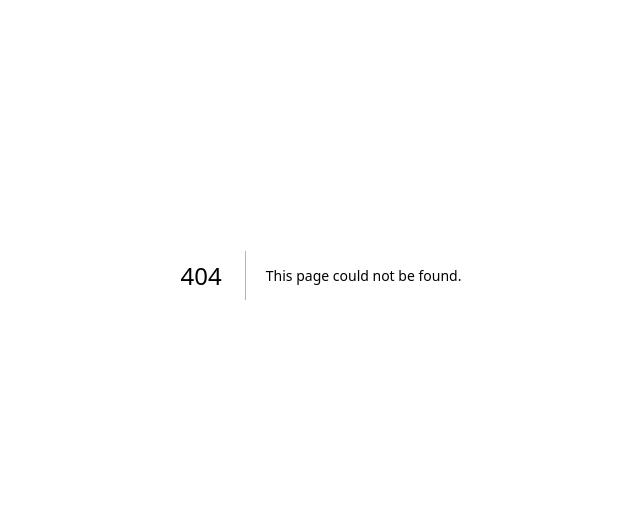
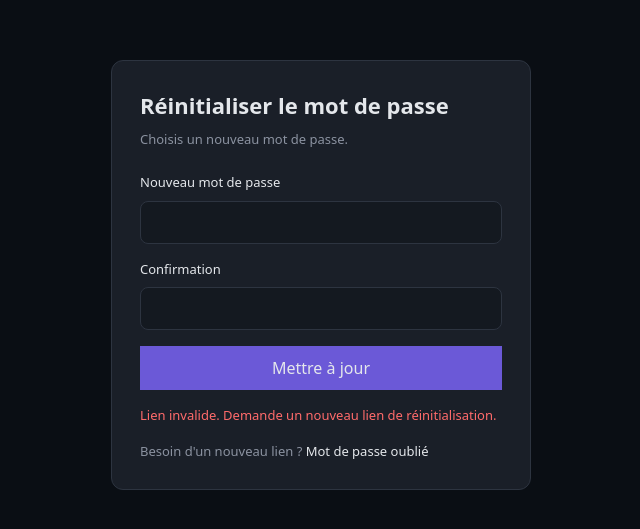
Before and after one commit to RKcodage/Upflow, a Next.js app: page /reset-password in a window 1280 px wide. Before the commit this address had no page. Shown: the part 125-654 px from the top of the page, without its empty margins (319-959 px from the left). Built offline with nearby package versions, Linux system fonts and the light colour scheme.

Commit message:
Reset password page

```diff
--- /dev/null
+++ b/app/reset-password/page.tsx
@@ -0,0 +1,144 @@
+"use client";
+
+import { useState } from "react";
+import { useSearchParams } from "next/navigation";
+import Link from "next/link";
+
+type StatusMessage = { type: "success" | "error"; message: string } | null;
+
+export default function ResetPasswordPage() {
+  const searchParams = useSearchParams();
+  const token = searchParams.get("token") ?? "";
+  const [password, setPassword] = useState("");
+  const [confirmPassword, setConfirmPassword] = useState("");
+  const [status, setStatus] = useState<StatusMessage>(null);
+  const [isLoading, setIsLoading] = useState(false);
+  const [isDone, setIsDone] = useState(false);
+
+  const handleSubmit = async (event: React.FormEvent<HTMLFormElement>) => {
+    event.preventDefault();
+    setStatus(null);
+
+    if (!token) {
+      setStatus({ type: "error", message: "Lien invalide ou incomplet." });
+      return;
+    }
+    if (!password || !confirmPassword) {
+      setStatus({ type: "error", message: "Tous les champs sont requis." });
+      return;
+    }
+    if (password !== confirmPassword) {
+      setStatus({ type: "error", message: "La confirmation ne correspond pas." });
+      return;
+    }
+    if (password.length < 8) {
+      setStatus({ type: "error", message: "Mot de passe trop court (8 caractères min)." });
+      return;
+    }
+
+    setIsLoading(true);
+    try {
+      const response = await fetch("/api/auth/reset", {
+        method: "POST",
+        headers: { "Content-Type": "application/json" },
+        body: JSON.stringify({ token, password }),
+      });
+      const data = await response.json().catch(() => ({}));
+      if (!response.ok) {
+        throw new Error(data?.error || "Réinitialisation impossible.");
+      }
+      setIsDone(true);
+      setStatus({ type: "success", message: "Mot de passe mis à jour." });
+    } catch (error) {
+      setStatus({
+        type: "error",
+        message: error instanceof Error ? error.message : "Réinitialisation impossible.",
+      });
+    } finally {
+      setIsLoading(false);
+    }
+  };
+
+  return (
+    <div className="flex items-center justify-center" style={{ minHeight: "100vh", padding: "24px" }}>
+      <div className="card" style={{ width: "100%", maxWidth: "420px", padding: "28px" }}>
+        <h1 style={{ fontSize: "22px", fontWeight: 700, marginBottom: "8px" }}>
+          Réinitialiser le mot de passe
+        </h1>
+        <p style={{ fontSize: "13px", color: "var(--color-muted)", marginBottom: "24px" }}>
+          Choisis un nouveau mot de passe.
+        </p>
+
+        {!isDone ? (
+          <form className="flex flex-col" style={{ gap: "16px" }} onSubmit={handleSubmit}>
+            <div>
+              <label className="label" style={{ marginBottom: "8px" }}>
+                Nouveau mot de passe
+              </label>
+              <input
+                className="input"
+                style={{ padding: "10px 14px" }}
+                type="password"
+                value={password}
+                onChange={(event) => setPassword(event.target.value)}
+                required
+              />
+            </div>
+            <div>
+              <label className="label" style={{ marginBottom: "8px" }}>
+                Confirmation
+              </label>
+              <input
+                className="input"
+                style={{ padding: "10px 14px" }}
+                type="password"
+                value={confirmPassword}
+                onChange={(event) => setConfirmPassword(event.target.value)}
+                required
+              />
+            </div>
+
+            {status && (
+              <div
+                style={{
+                  color: status.type === "success" ? "var(--color-success)" : "var(--color-danger)",
+                  fontSize: "13px",
+                }}
+              >
+                {status.message}
+              </div>
+            )}
+
+            <button className="btn-primary" style={{ padding: "10px 16px", cursor: "pointer" }} disabled={isLoading}>
+              {isLoading ? "Sauvegarde..." : "Mettre à jour"}
+            </button>
+          </form>
+        ) : (
+          <div>
+            {status && (
+              <div style={{ color: "var(--color-success)", fontSize: "13px", marginBottom: "16px" }}>
+                {status.message}
+              </div>
+            )}
+            <Link href="/login" className="btn-primary" style={{ padding: "10px 16px", display: "inline-block" }}>
+              Retour à la connexion
+            </Link>
+          </div>
+        )}
+
+        {!token && !isDone && (
+          <div style={{ marginTop: "16px", fontSize: "13px", color: "var(--color-danger)" }}>
+            Lien invalide. Demande un nouveau lien de réinitialisation.
+          </div>
+        )}
+
+        <div style={{ marginTop: "16px", fontSize: "13px", color: "var(--color-muted)" }}>
+          Besoin d'un nouveau lien ?{" "}
+          <Link href="/forgot-password" style={{ color: "var(--color-foreground)" }}>
+            Mot de passe oublié
+          </Link>
+        </div>
+      </div>
+    </div>
+  );
+}
```
